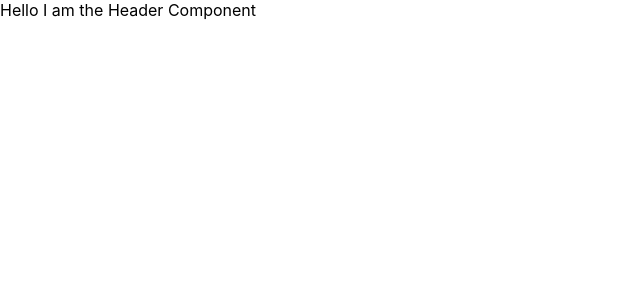
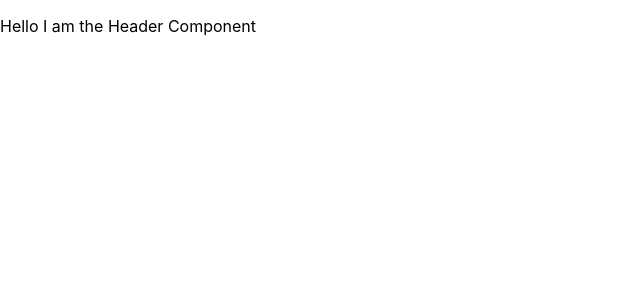
Before and after one commit to Asroyx/kodluyoruz-react, a React (Create React App) app in the folder my-app/: page / in a window 1280 px wide. Shown: the top 300 px of the page, without its empty margins (0-640 px from the left). Built offline with nearby package versions, Linux system fonts and the light colour scheme.

Commit message:
Update Header component to use a paragraph tag

```diff
--- a/my-app/src/components/Header.js
+++ b/my-app/src/components/Header.js
@@ -1,5 +1,5 @@
 function Header() {
-  return <div>Hello I am the Header Component</div>;
+  return <p>Hello I am the Header Component</p>;
 }
 
 export default Header;
```
